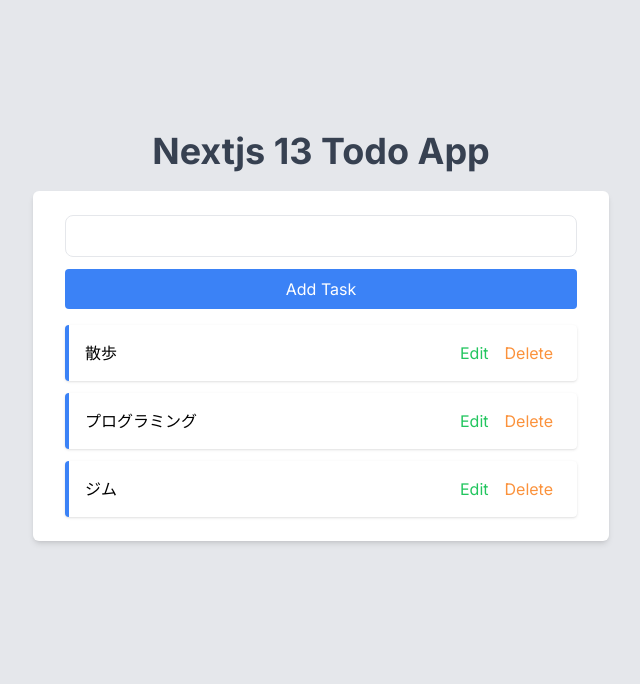
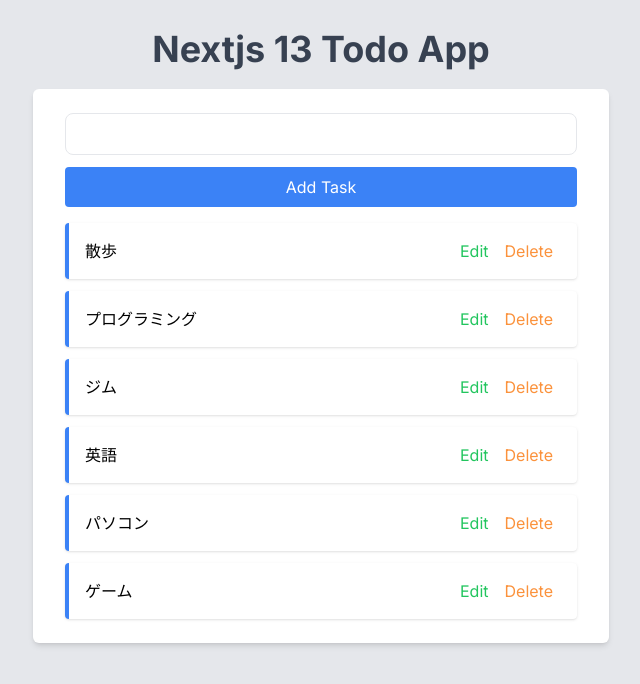
Before and after one commit to yamashin01/nextjs13-todo-app, a Next.js app: page / in a window 1280 px wide. Shown: the top 684 px of the page, without its empty margins (319-959 px from the left). Built offline with nearby package versions, Linux system fonts and the light colour scheme; data requests are answered from the project's data file.

Commit message:
Set uuid to task id

```diff
--- a/src/app/components/AddTask.tsx
+++ b/src/app/components/AddTask.tsx
@@ -2,13 +2,14 @@
 
 import { addTodo } from "@/api";
 import React, { ChangeEvent, FormEvent, useState } from "react";
+import { v4 as uuidv4 } from "uuid";
 
 const AddTask = () => {
   const [taskTitle, setTaskTitle] = useState("");
   const handleSubmit = async (e: FormEvent) => {
     e.preventDefault();
 
-    await addTodo({ id: "5", text: taskTitle });
+    await addTodo({ id: uuidv4(), text: taskTitle });
     setTaskTitle("");
   };
   return (
--- a/src/app/data/todos.json
+++ b/src/app/data/todos.json
@@ -11,6 +11,18 @@
     {
       "id": "3",
       "text": "ジム"
+    },
+    {
+      "id": "4",
+      "text": "英語"
+    },
+    {
+      "id": "5",
+      "text": "パソコン"
+    },
+    {
+      "id": "d8d260e1-bc9d-4d4f-95ad-e5c568550f84",
+      "text": "ゲーム"
     }
   ]
 }
```
